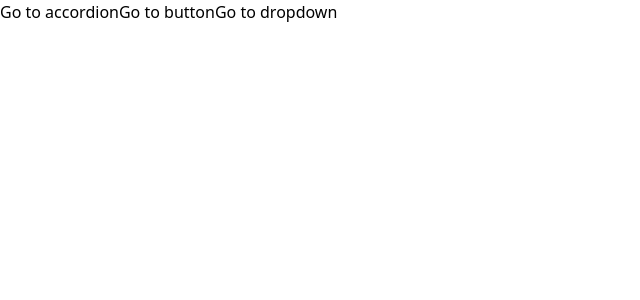
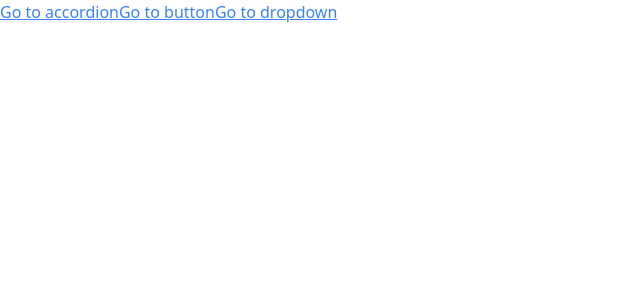
Before and after one commit to cheehwatang/react-components-library, a React (Create React App) app: page / in a window 1280 px wide. Shown: the top 300 px of the page, without its empty margins (0-640 px from the left). Built offline with nearby package versions, Linux system fonts and the light colour scheme.

Commit message:
Adds ctrl new tab functionality and styling

```diff
--- a/src/components/Link.js
+++ b/src/components/Link.js
@@ -1,17 +1,23 @@
+import classNames from "classnames";
 import { useContext } from "react";
 import NavigationContext from "../context/navigation";
 
 function Link({ to, children }) {
   const { navigate } = useContext(NavigationContext);
 
+  const classes = classNames("text-blue-500 underline cursor-pointer");
+
   const handleClick = (event) => {
+    if (event.metaKey || event.ctrlKey) {
+      return;
+    }
     event.preventDefault();
 
     navigate(to);
   };
 
   return (
-    <a onClick={handleClick} href={to}>
+    <a className={classes} onClick={handleClick} href={to}>
       {children}
     </a>
   );
```
